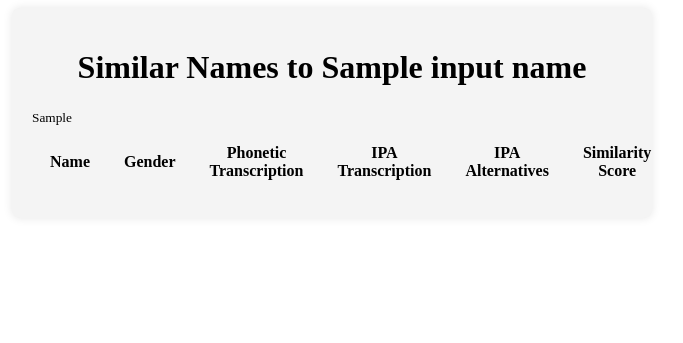
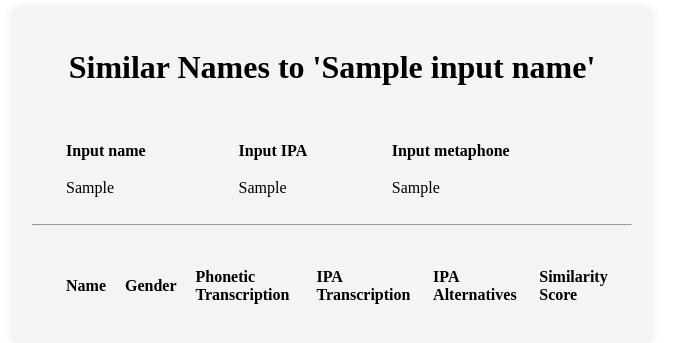
Before and after one commit to cemreefe/similar-name-finder, a Flask app: template templates/results.html in a window 1280 px wide. Shown: the top 343 px of the page, without its empty margins (308-991 px from the left). Run offline with Flask 3, Linux system fonts and the light colour scheme; the template is opened without the code that fills it: most values are stand-ins (such as "Sample title", 1, 10 or a date in 2020); lists and menus that the app fills with data are empty.

Commit message:
Some CSS tweaking for form & tables

```diff
--- a/static/styles.css
+++ b/static/styles.css
@@ -50,8 +50,18 @@ li {
     margin-bottom: 5px;
 }
 
+table {
+    padding:1em;
+    width: 100%;
+}
+
+td, th {
+    padding-top:1em;
+    padding-left:1em;
+}
+
 th {
-    padding: 1em;
+    text-align: left;
 }
 
 button {
--- a/templates/index.html
+++ b/templates/index.html
@@ -21,8 +21,8 @@
                 <option value="mp">Metaphone</option>
             </select>
 
-            <label for="distance_function">Select Distance Function:</label>
-            <select id="distance_function" name="distance_function">
+            <label for="distance_dimension">Select Distance Function:</label>
+            <select id="distance_dimension" name="distance_dimension">
                 <option value="mp">Metaphone Edit Distance</option>
                 <option value="ipa">IPA Edit Distance</option>
                 <!-- <option value="hybrid">Hybrid</option> -->
--- a/templates/results.html
+++ b/templates/results.html
@@ -8,10 +8,24 @@
 </head>
 <body>
     <div class="container">
-        <h1>Similar Names to {{ input_name }}</h1>
-        <small>
-            {{ input_fields }}
-        </small>
+        <h1>Similar Names to '{{ input_name }}'</h1>
+        <table>
+            <thead>
+                <tr>
+                    <th>Input name</th>
+                    <th>Input IPA</th>
+                    <th>Input metaphone</th>
+                </tr>
+            </thead>
+            <tbody>
+                    <tr>
+                        <td>{{ input_fields[0] }}</td>
+                        <td>{{ input_fields[1] }}</td>
+                        <td>{{ input_fields[2] }}</td>
+                    </tr>
+            </tbody>
+        </table>
+        <hr>
         <table>
             <thead>
                 <tr>
@@ -31,7 +45,7 @@
                         <td>{{ phonetic_repr }}</td>
                         <td>{{ ipa_transcription }}</td>
                         <td>{{ ipa_alternatives }}</td>
-                        <td>{{ similarity_score }}</td>
+                        <td>{{ '%0.2f' % similarity_score }}</td>
                     </tr>
                 {% endfor %}
             </tbody>
```
